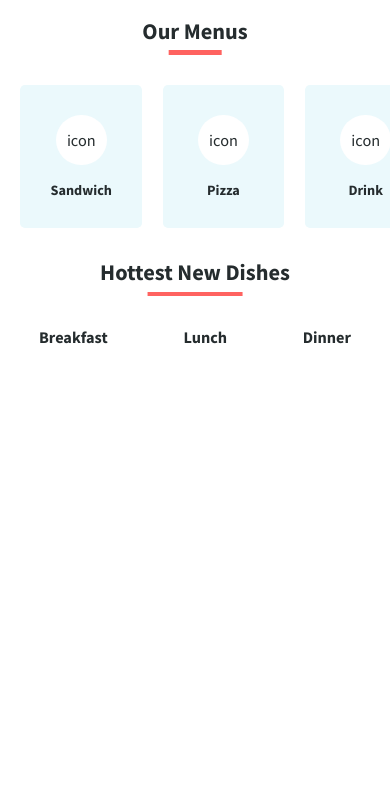
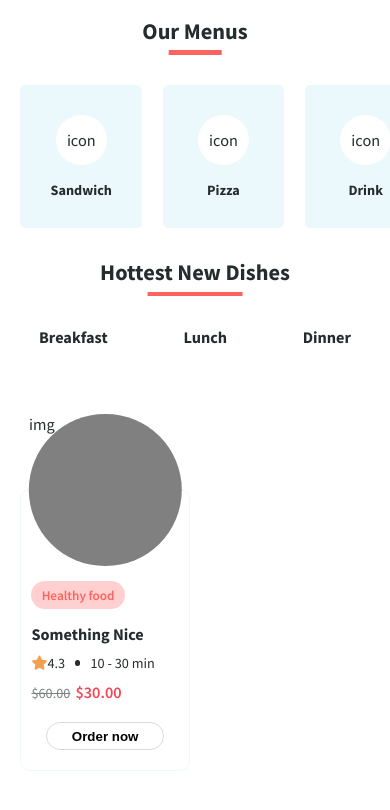
Before and after one commit to hirotachi/brief2-html, a plain HTML site: page pages/index.html in a window 390 px wide. Shown: the part 641-1451 px from the top of the page. Before the commit the page ends 1079 px from the top, so only its background shows below. Drawn offline with nearby package versions, Linux system fonts and the light colour scheme.

Commit message:
add html and style for food card on mobile breakpoint

```diff
--- a/pages/index.html
+++ b/pages/index.html
@@ -101,7 +101,25 @@
           <li class="choices__choice">lunch</li>
           <li class="choices__choice">dinner</li>
         </ul>
-        <div class="food"></div>
+        <div class="food">
+          <div class="card">
+            <div class="card__img">img</div>
+            <span class="card__tag">Healthy food</span>
+            <p class="card__name">something nice</p>
+            <div class="card__more">
+              <p class="rating">
+                <span class="star"><i class="fas fa-star"></i></span>
+                <span>4.3</span>
+              </p>
+              <p class="period">10 - 30 min</p>
+            </div>
+            <div class="card__price">
+              <span class="old">$60.00</span>
+              <span class="new highlight">$30.00</span>
+            </div>
+            <button class="card__order">Order now</button>
+          </div>
+        </div>
       </div>
     </main>
   </body>
--- a/styles/abstracts/_variables.scss
+++ b/styles/abstracts/_variables.scss
@@ -9,6 +9,8 @@ $trinary-bg-color: #ebf9fc;
 $primary-color: #f64555;
 $secondary-color: #ff6360;
 
+$yellow: #f69f53;
+
 $mobile-spacing: 2rem;
 $tablet-spacing: 5%;
 $desktop-spacing: 8%;
--- a/styles/layout/_hotest-food.scss
+++ b/styles/layout/_hotest-food.scss
@@ -24,7 +24,104 @@
   }
 }
 
-.list {
-  &__item {
+.food {
+  display: grid;
+  grid-template-columns: repeat(2, 1fr);
+  gap: 1rem;
+  width: 100%;
+  padding: 0 $mobile-spacing;
+  margin-top: 10rem;
+  --image-size: 15rem;
+  @include desktop {
+    --image-size: 20rem;
+  }
+
+  .card {
+    position: relative;
+    border: 1px solid $trinary-bg-color;
+    padding: 1rem;
+    padding-bottom: 2rem;
+    display: flex;
+    flex-direction: column;
+    gap: 1rem;
+    border-radius: 1rem;
+    padding-top: calc(calc(var(--image-size) / 2) + 1rem);
+
+    &__img {
+      position: absolute;
+      top: calc(0rem - calc(var(--image-size) / 2));
+      left: 50%;
+      transform: translateX(-50%);
+      border-radius: 50%;
+      background-color: grey;
+      @include size(var(--image-size));
+    }
+
+    &__tag {
+      margin: 0.5rem 0;
+      width: -moz-fit-content;
+      width: fit-content;
+      color: $secondary-color;
+      background-color: rgba($secondary-color, 0.3);
+      font-weight: 600;
+      font-size: 1.3rem;
+      border-radius: 2rem;
+      padding: 0.5rem 1rem;
+    }
+
+    &__name {
+      font-weight: bold;
+      text-transform: capitalize;
+    }
+
+    &__more {
+      display: flex;
+      gap: 1rem;
+      font-size: 1.4rem;
+      .rating {
+        display: flex;
+        align-items: center;
+        &:after {
+          content: "";
+          @include size(0.5rem);
+          background-color: $primary-text-color;
+          display: inline-block;
+          border-radius: 50%;
+          margin-left: 1rem;
+        }
+        .star {
+          color: $yellow;
+        }
+      }
+
+      .period {
+      }
+    }
+
+    &__price {
+      display: flex;
+      gap: 0.5rem;
+      align-items: flex-end;
+      .old {
+        font-size: 1.4rem;
+        text-decoration: line-through;
+        opacity: 0.6;
+      }
+
+      .new {
+        font-weight: 600;
+      }
+    }
+
+    &__order {
+      border-radius: 2rem;
+      border: 1px solid #dadada;
+      background-color: transparent;
+      padding: 0.5rem;
+      width: 80%;
+      align-self: center;
+      margin-top: 1rem;
+      font-weight: 600;
+    }
   }
 }
```
Also changed, not shown: styles/layout/home.css, 1 other file.
